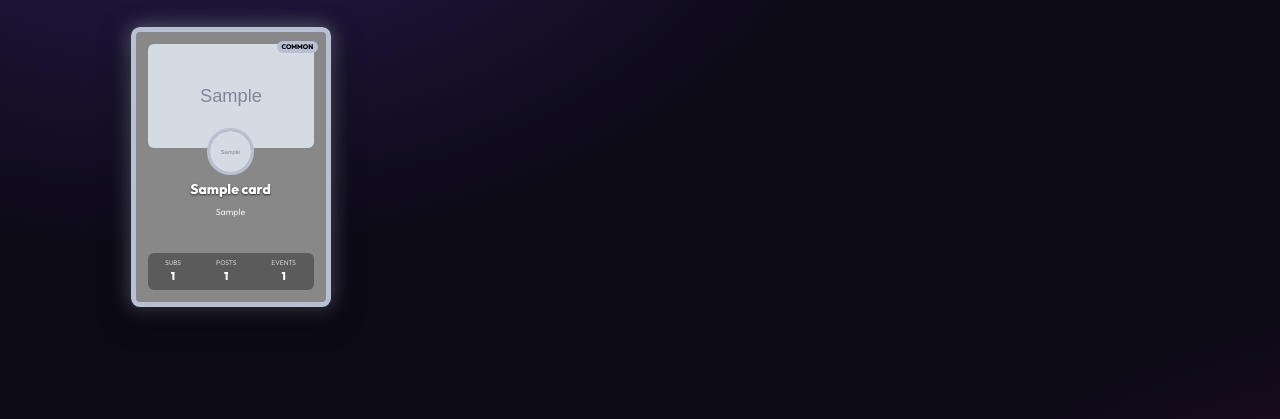
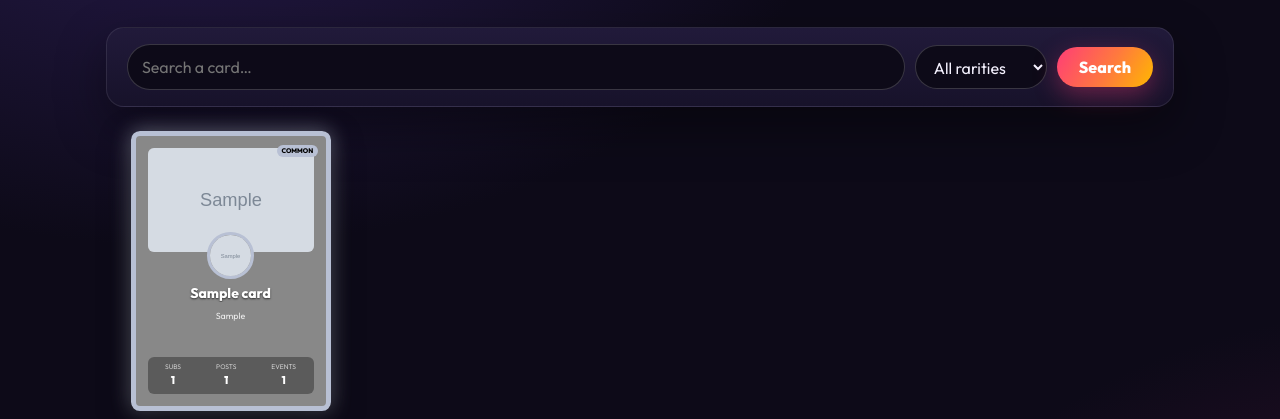
Before and after one commit to LucaCeccarelli/EmaPack, a Django app: page /collection/ in a window 1280 px wide. Shown: the part 121-540 px from the top of the page. Run offline with Django 5.2, Linux system fonts and the light colour scheme; a user stored in the database is signed in; tables that the repository leaves empty hold one stand-in row (values such as "Sample post"); grey boxes marked "Sample" are stand-in pictures.

Commit message:
feat: add search, rarity filter and pagination to the Collection page
Collections can grow to hundreds of cards, making a specific one hard to
find. Adds a name search and rarity filter (server-side GET params) plus
pagination (24 cards/page) to both the personal and friend collection
views, which share the same rendering path. The discovery progress bar
stays based on the unfiltered owned count.

Co-Authored-By: Claude Sonnet 5 <noreply@anthropic.com>

```diff
--- a/game/static/game/tcg.css
+++ b/game/static/game/tcg.css
@@ -160,6 +160,13 @@ main { max-width: 1100px; margin: 0 auto; padding: 24px 16px 64px; }
 .empty { max-width: 420px; margin: 8vh auto; padding: 40px 28px; text-align: center; }
 .empty h2 { margin: 16px 0 4px; }
 .empty .muted { margin: 0 0 20px; }
+.collection-filters { display: flex; flex-wrap: wrap; gap: 10px; align-items: center; padding: 16px 20px; margin-bottom: 24px; }
+.collection-filters input[type="search"] { flex: 1 1 220px; padding: 10px 14px; border-radius: 999px; font: inherit; border: 1px solid var(--line-strong); background: var(--bg); color: var(--text); }
+.collection-filters select { padding: 10px 14px; border-radius: 999px; font: inherit; border: 1px solid var(--line-strong); background: var(--bg); color: var(--text); }
+.collection-filters input:focus, .collection-filters select:focus { outline: none; border-color: var(--focus); box-shadow: 0 0 0 3px color-mix(in srgb, var(--focus) 30%, transparent); }
+.collection-filters .btn { padding: 10px 22px; }
+.pagination { display: flex; justify-content: center; align-items: center; gap: 16px; margin: 32px 0 8px; }
+.pagination-status { color: var(--muted); font-size: .9rem; }
 .grid { --card-w: 200px; display: grid; grid-template-columns: repeat(auto-fill, minmax(200px, 1fr)); gap: 28px 24px; justify-items: center; }
 @media (max-width: 480px) { .grid { --card-w: 160px; grid-template-columns: repeat(auto-fill, minmax(160px, 1fr)); gap: 20px 12px; } }
 .grid-item { position: relative; text-decoration: none; border-radius: 12px; transition: transform .2s; }
--- a/game/templates/game/collection.html
+++ b/game/templates/game/collection.html
@@ -1,7 +1,6 @@
 {% extends "base.html" %}{% load static i18n %}
 {% block title %}{% if owner %}{% blocktrans with username=owner.username %}{{ username }}'s collection{% endblocktrans %}{% else %}{% trans "Collection" %}{% endif %} · Pack Ema{% endblock %}
 {% block content %}
-{% with owned=cards|length %}
 <header class="page-head">
   <h1>{% if owner %}{% blocktrans with username=owner.username %}{{ username }}'s collection{% endblocktrans %}{% else %}{% trans "Collection" %}{% endif %}</h1>
   <div class="progress" role="img" aria-label="{% blocktrans %}{{ owned }} of {{ total }} cards discovered{% endblocktrans %}">
@@ -21,8 +20,25 @@
   <a class="btn" href="{% url 'home' %}">{% trans "Open a pack" %}</a>
   {% endif %}
 </div>
-{% endif %}
-{% endwith %}
+{% else %}
+<form class="panel collection-filters" method="get">
+  <input type="search" name="q" value="{{ q }}" placeholder="{% trans 'Search a card…' %}" aria-label="{% trans 'Search a card' %}">
+  <select name="rarity" aria-label="{% trans 'Filter by rarity' %}" onchange="this.form.submit()">
+    <option value="">{% trans "All rarities" %}</option>
+    {% for value, label in rarity_choices %}
+    <option value="{{ value }}"{% if rarity == value %} selected{% endif %}>{{ label }}</option>
+    {% endfor %}
+  </select>
+  <button class="btn">{% trans "Search" %}</button>
+  {% if q or rarity %}<a class="btn ghost" href="{% if owner %}{% url 'friend_collection' owner.username %}{% else %}{% url 'collection' %}{% endif %}">{% trans "Clear" %}</a>{% endif %}
+</form>
+{% if not page_obj.paginator.count %}
+<div class="panel empty">
+  <span class="brand-mark big">EMA</span>
+  <h2>{% trans "No cards match" %}</h2>
+  <p class="muted">{% trans "Try a different search or rarity." %}</p>
+</div>
+{% else %}
 <div class="grid">
   {% for card in cards %}
   <a class="grid-item" href="{% if owner %}{% url 'friend_card_detail' owner.username card.pk %}{% else %}{% url 'card_detail' card.pk %}{% endif %}" aria-label="{{ card.name }}, {{ card.get_rarity_display }}">
@@ -31,6 +47,19 @@
   </a>
   {% endfor %}
 </div>
+{% if page_obj.paginator.num_pages > 1 %}
+<nav class="pagination" aria-label="{% trans 'Pagination' %}">
+  {% if page_obj.has_previous %}
+  <a class="btn ghost small" href="?{% if extra_qs %}{{ extra_qs }}&{% endif %}page={{ page_obj.previous_page_number }}">{% trans "Previous" %}</a>
+  {% endif %}
+  <span class="pagination-status">{% blocktrans with number=page_obj.number num_pages=page_obj.paginator.num_pages %}Page {{ number }} of {{ num_pages }}{% endblocktrans %}</span>
+  {% if page_obj.has_next %}
+  <a class="btn ghost small" href="?{% if extra_qs %}{{ extra_qs }}&{% endif %}page={{ page_obj.next_page_number }}">{% trans "Next" %}</a>
+  {% endif %}
+</nav>
+{% endif %}
+{% endif %}
+{% endif %}
 {% endblock %}
 {% block scripts %}
 <script src="{% static 'game/fx.js' %}"></script>
--- a/game/views.py
+++ b/game/views.py
@@ -1,5 +1,6 @@
 from django import forms
 from django.conf import settings
+from django.core.paginator import Paginator
 from django.core.validators import MaxLengthValidator
 from django.contrib import messages
 from django.contrib.auth import login
@@ -127,6 +128,46 @@ def open_pack_view(request):
     })
 
 
+COLLECTION_PAGE_SIZE = 24
+
+
+def _render_collection(request, owned_cards, owner=None):
+    """Shared by `collection` and `friend_collection`: search + rarity filter + pagination.
+
+    `owned_cards` is the full (unfiltered) queryset of cards the viewed player owns; its
+    unfiltered count drives the discovery progress bar even when a filter narrows the grid.
+    """
+    q = request.GET.get("q", "").strip()
+    rarity = request.GET.get("rarity", "")
+    cards = owned_cards
+    if q:
+        cards = cards.filter(name__icontains=q)
+    if rarity.isdigit() and int(rarity) in Rarity.values:
+        rarity = int(rarity)
+        cards = cards.filter(rarity=rarity)
+    else:
+        rarity = ""
+
+    page_obj = Paginator(cards, COLLECTION_PAGE_SIZE).get_page(request.GET.get("page"))
+
+    params = request.GET.copy()
+    params.pop("page", None)
+
+    context = {
+        "cards": page_obj,
+        "page_obj": page_obj,
+        "owned": owned_cards.count(),
+        "total": Card.objects.filter(status=Status.APPROVED).count(),
+        "q": q,
+        "rarity": rarity,
+        "rarity_choices": Rarity.choices,
+        "extra_qs": params.urlencode(),
+    }
+    if owner is not None:
+        context["owner"] = owner
+    return render(request, "game/collection.html", context)
+
+
 @login_required
 def collection(request):
     cards = (
@@ -134,8 +175,7 @@ def collection(request):
         .annotate(copies=Count("pulls"))  # counts only this user's pulls: filter comes first
         .order_by("-rarity", "name")
     )
-    total = Card.objects.filter(status=Status.APPROVED).count()
-    return render(request, "game/collection.html", {"cards": cards, "total": total})
+    return _render_collection(request, cards)
 
 
 LEADERBOARD_SIZE = 50
@@ -233,8 +273,7 @@ def friend_collection(request, username):
         .annotate(copies=Count("pulls"))
         .order_by("-rarity", "name")
     )
-    total = Card.objects.filter(status=Status.APPROVED).count()
-    return render(request, "game/collection.html", {"cards": cards, "total": total, "owner": friend})
+    return _render_collection(request, cards, owner=friend)
 
 
 @login_required
```
Also changed, not shown: game/tests/test_views.py (+37 -0 lines), game/locale/fr/LC_MESSAGES/django.po, 1 other file.
